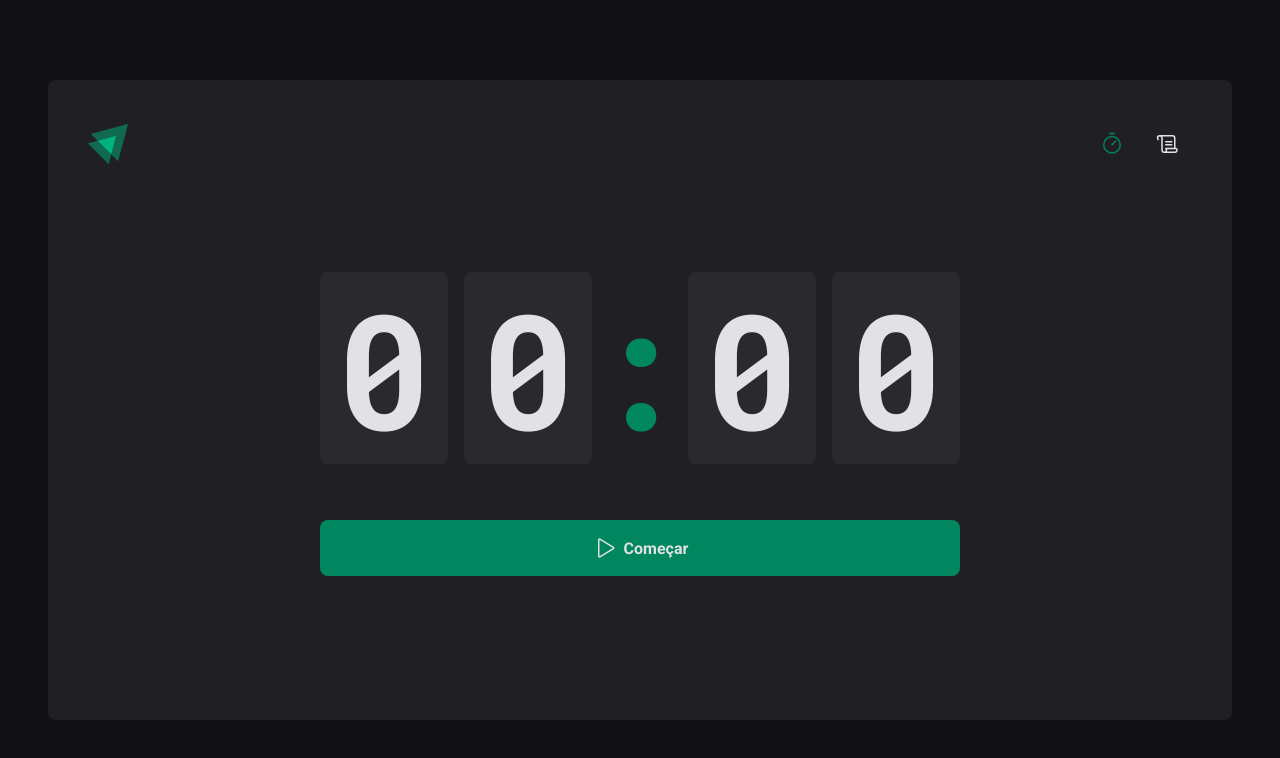
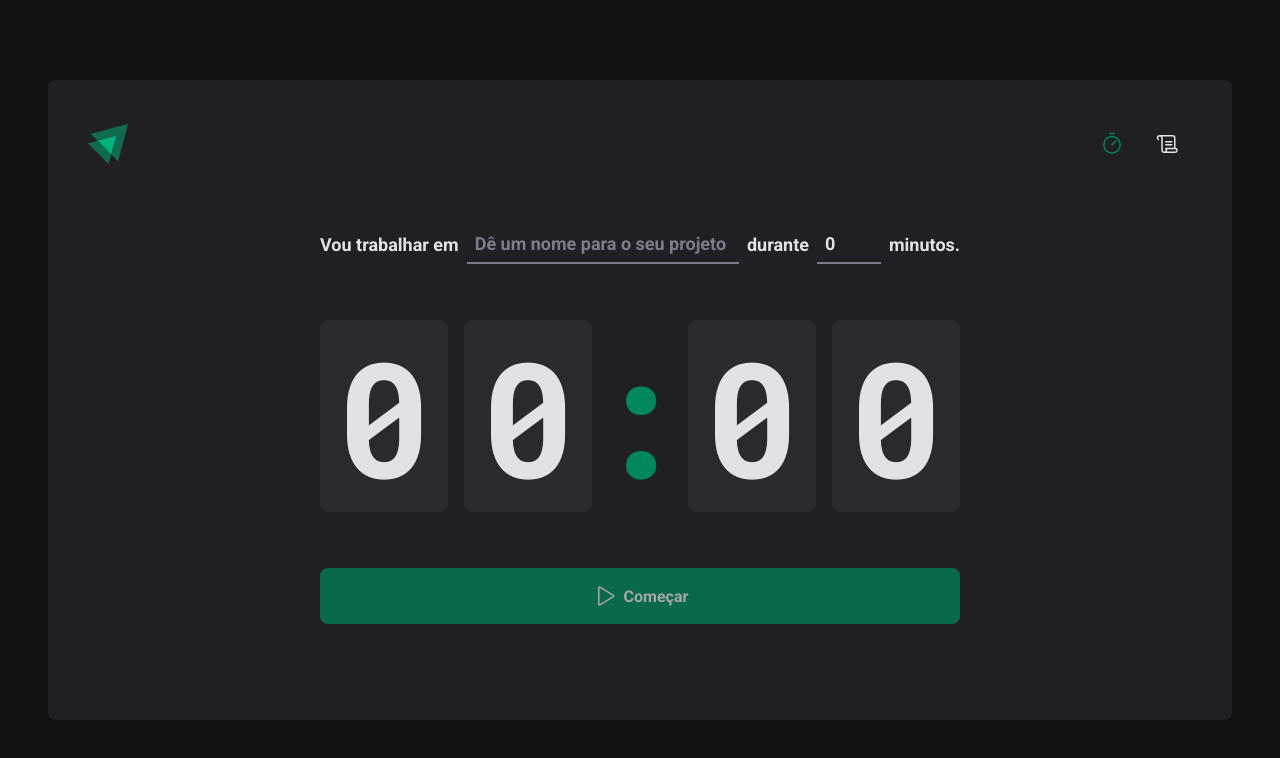
Before and after one commit to mteusbarbosa/spa-react, a React (Vite) app: page / in a window 1280 px wide. Shown: the top 758 px of the page. Built offline with nearby package versions, Linux system fonts and the light colour scheme; the HTML template or start-up script is replaced by a standard one.

Commit message:
Contexto no formulário

```diff
--- a/src/pages/Home/components/Countdown/index.tsx
+++ b/src/pages/Home/components/Countdown/index.tsx
@@ -1,12 +1,16 @@
 import { differenceInSeconds } from 'date-fns'
-import { useContext, useEffect, useState } from 'react'
+import { useContext, useEffect } from 'react'
 import { CountdownContainer, Separator } from './styles'
 import { CyclesContext } from '../..'
 
 export default function Countdown() {
-  const { activeCycle, activeCycleId, markCurrentCyclesAsFinished } =
-    useContext(CyclesContext)
-  const [amountSecondsPassed, setAmountSecondsPassed] = useState(0)
+  const {
+    activeCycle,
+    activeCycleId,
+    markCurrentCyclesAsFinished,
+    amountSecondsPassed,
+    setSecondsPassed,
+  } = useContext(CyclesContext)
 
   const totalSeconds = activeCycle ? activeCycle.minutesAmount * 60 : 0
 
@@ -22,10 +26,10 @@ export default function Countdown() {
 
         if (secondsDifference >= totalSeconds) {
           markCurrentCyclesAsFinished()
-          setAmountSecondsPassed(totalSeconds)
+          setSecondsPassed(totalSeconds)
           clearInterval(interval)
         } else {
-          setAmountSecondsPassed(secondsDifference)
+          setSecondsPassed(secondsDifference)
         }
       }, 1000)
     }
@@ -33,7 +37,13 @@ export default function Countdown() {
     return () => {
       clearInterval(interval)
     }
-  }, [activeCycle, totalSeconds, activeCycleId, markCurrentCyclesAsFinished])
+  }, [
+    activeCycle,
+    totalSeconds,
+    activeCycleId,
+    markCurrentCyclesAsFinished,
+    setSecondsPassed,
+  ])
 
   const currentSeconds = activeCycle ? totalSeconds - amountSecondsPassed : 0
 
--- a/src/pages/Home/components/NewCycleForm/index.tsx
+++ b/src/pages/Home/components/NewCycleForm/index.tsx
@@ -1,26 +1,11 @@
-import { zodResolver } from '@hookform/resolvers/zod'
-import { useForm } from 'react-hook-form'
 import { FormContainer, MinutesAmountInput, TaskInput } from './styles'
-import * as zod from 'zod'
+import { useContext } from 'react'
+import { CyclesContext } from '../..'
+import { useFormContext } from 'react-hook-form'
 
-const newCycleFormValidationSchema = zod.object({
-  task: zod.string().min(1, 'Informe a tarefa'),
-  minutesAmount: zod
-    .number()
-    .min(5, 'O ciclo precisa ser de no mínimo 5 minutos.')
-    .max(60, 'O ciclo precisa ser de no máximo 60 minutos.'),
-})
-
-type NewCycleFormData = zod.infer<typeof newCycleFormValidationSchema>
-
-export default function NewCycledForm() {
-  const { register, handleSubmit, watch, reset } = useForm<NewCycleFormData>({
-    resolver: zodResolver(newCycleFormValidationSchema),
-    defaultValues: {
-      task: '',
-      minutesAmount: 0,
-    },
-  })
+export default function NewCycleForm() {
+  const { activeCycle } = useContext(CyclesContext)
+  const { register } = useFormContext()
 
   return (
     <FormContainer>
@@ -37,6 +22,7 @@ export default function NewCycledForm() {
         <option value="Projeto 1" />
         <option value="Projeto 2" />
         <option value="Projeto 3" />
+        <option value="Banana" />
       </datalist>
 
       <label htmlFor="minutesAmount">durante</label>
--- a/src/pages/Home/index.tsx
+++ b/src/pages/Home/index.tsx
@@ -1,5 +1,6 @@
 import { HandPalm, Play } from 'phosphor-react'
-import { createContext, useEffect, useState } from 'react'
+import { createContext, useState } from 'react'
+import * as zod from 'zod'
 
 import {
   HomeContainer,
@@ -7,8 +8,10 @@ import {
   StopCountdownButton,
 } from './styles'
 
+import { FormProvider, useForm } from 'react-hook-form'
+import { zodResolver } from '@hookform/resolvers/zod'
 import Countdown from './components/Countdown'
-import NewCycledForm from './components/NewCycleForm'
+import NewCycleForm from './components/NewCycleForm'
 
 interface Cycle {
   id: string
@@ -22,18 +25,57 @@ interface Cycle {
 interface CyclesContextType {
   activeCycle: Cycle | undefined
   activeCycleId: string | null
-  markCurrentCyclesAsFinished: () => null
+  amountSecondsPassed: number
+  markCurrentCycleAsFinished: () => void
+  setSecondsPassed: (seconds: number) => void
 }
 
 export const CyclesContext = createContext({} as CyclesContextType)
 
+const newCycleFormValidationSchema = zod.object({
+  task: zod.string().min(1, 'Informe a tarefa'),
+  minutesAmount: zod
+    .number()
+    .min(5, 'O ciclo precisa ser de no mínimo 5 minutos.')
+    .max(60, 'O ciclo precisa ser de no máximo 60 minutos.'),
+})
+
+type NewCycleFormData = zod.infer<typeof newCycleFormValidationSchema>
+
 export function Home() {
   const [cycles, setCycles] = useState<Cycle[]>([])
   const [activeCycleId, setActiveCycleId] = useState<string | null>(null)
+  const [amountSecondsPassed, setAmountSecondsPassed] = useState(0)
+
+  const newCycleForm = useForm<NewCycleFormData>({
+    resolver: zodResolver(newCycleFormValidationSchema),
+    defaultValues: {
+      task: '',
+      minutesAmount: 0,
+    },
+  })
+
+  const { handleSubmit, watch, reset } = newCycleForm
 
   const activeCycle = cycles.find((cycle) => cycle.id === activeCycleId)
 
-  /* function handleCreateNewCycle(data: NewCycleFormData) {
+  function setSecondsPassed(seconds: number) {
+    setAmountSecondsPassed(seconds)
+  }
+
+  function markCurrentCycleAsFinished() {
+    setCycles((state) =>
+      state.map((cycle) => {
+        if (cycle.id === activeCycleId) {
+          return { ...cycle, finishedDate: new Date() }
+        } else {
+          return cycle
+        }
+      }),
+    )
+  }
+
+  function handleCreateNewCycle(data: NewCycleFormData) {
     const id = String(new Date().getTime())
 
     const newCycle: Cycle = {
@@ -48,23 +90,11 @@ export function Home() {
     setAmountSecondsPassed(0)
 
     reset()
-  } */
-
-  function markCurrentCyclesAsFinished() {
-    setCycles((state) =>
-      state.map((cycle) => {
-        if (cycle.id === activeCycleId) {
-          return { ...cycle, finishedDate: new Date() }
-        } else {
-          return cycle
-        }
-      }),
-    )
   }
 
   function handleInterruptCycle() {
-    setCycles(
-      cycles.map((cycle) => {
+    setCycles((state) =>
+      state.map((cycle) => {
         if (cycle.id === activeCycleId) {
           return { ...cycle, interruptedDate: new Date() }
         } else {
@@ -75,25 +105,34 @@ export function Home() {
     setActiveCycleId(null)
   }
 
-  // const task = watch('task')
-  // const isSubmitDisable = !task
+  const task = watch('task')
+  const isSubmitDisable = !task
 
   return (
     <HomeContainer>
-      <form /* onSubmit={handleSubmit(handleCreateNewCycle)} */>
+      <form onSubmit={handleSubmit(handleCreateNewCycle)}>
         <CyclesContext.Provider
-          value={{ activeCycle, activeCycleId, markCurrentCyclesAsFinished }}
+          value={{
+            activeCycle,
+            activeCycleId,
+            markCurrentCycleAsFinished,
+            amountSecondsPassed,
+            setSecondsPassed,
+          }}
         >
-          {/* <NewCycledForm /> */}
+          <FormProvider {...newCycleForm}>
+            <NewCycleForm />
+          </FormProvider>
           <Countdown />
         </CyclesContext.Provider>
+
         {activeCycle ? (
           <StopCountdownButton onClick={handleInterruptCycle} type="button">
             <HandPalm size={24} />
             Interromper
           </StopCountdownButton>
         ) : (
-          <StartCountdownButton /* disabled={isSubmitDisable} */ type="submit">
+          <StartCountdownButton disabled={isSubmitDisable} type="submit">
             <Play size={24} />
             Começar
           </StartCountdownButton>
```
